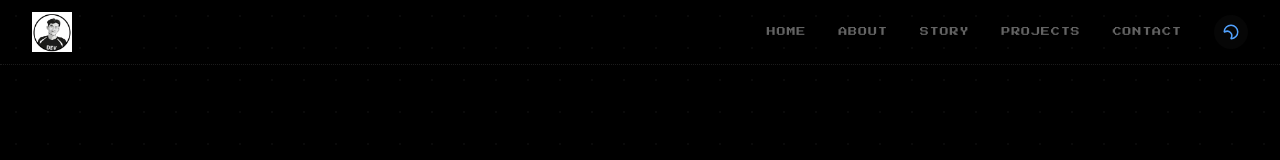
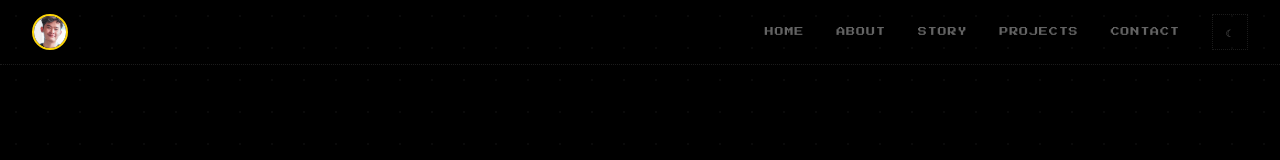
Before and after one commit to NguyenNguyen0/my-portfolio, a Next.js app: page / in a window 1280 px wide. Shown: the top 160 px of the page. Built offline with nearby package versions, Linux system fonts and the light colour scheme.

Commit message:
feat: Enhance smooth scrolling behavior and improve theme toggle animations

```diff
--- a/src/app/globals.css
+++ b/src/app/globals.css
@@ -102,6 +102,10 @@
    Base styles
    ───────────────────────────────────────── */
 @layer base {
+  html {
+    scroll-behavior: smooth;
+  }
+
   * {
     @apply border-border outline-ring/50;
     box-sizing: border-box;
@@ -113,6 +117,7 @@
     font-feature-settings: "ss01", "ss02", "case", "liga", "kern";
     text-rendering: optimizeLegibility;
     -webkit-font-smoothing: antialiased;
+    transition: background-color 0.25s ease, color 0.15s ease;
   }
 
   :lang(vi) {
--- a/src/app/layout.tsx
+++ b/src/app/layout.tsx
@@ -120,7 +120,6 @@ export default function RootLayout({
 					attribute="class"
 					defaultTheme="dark"
 					enableSystem
-					disableTransitionOnChange
 				>
 					{children}
 					<SpeedInsights />
--- a/src/components/ui/resizable-navbar.tsx
+++ b/src/components/ui/resizable-navbar.tsx
@@ -13,6 +13,15 @@ const navItems = [
 	{ name: 'PROJECTS', href: '#projects-section' },
 	{ name: 'CONTACT', href: '#contact-section' },
 ];
+
+function scrollTo(href: string) {
+	const id = href.replace('#', '');
+	const el = document.getElementById(id);
+	if (!el) return;
+	const offset = 64; // navbar height
+	const top = el.getBoundingClientRect().top + window.scrollY - offset;
+	window.scrollTo({ top, behavior: 'smooth' });
+}
 
 export function ResizableNavbar() {
 	const [isOpen, setIsOpen] = useState(false);
@@ -38,13 +47,13 @@ export function ResizableNavbar() {
 			<div className="max-w-7xl mx-auto px-4 sm:px-6 lg:px-8">
 				<div className="flex justify-between items-center h-16">
 					{/* Logo */}
-					<a href="#hero" aria-label="Back to top" className="flex-shrink-0">
-						<div className="w-10 h-10 bg-transparent dark:bg-white flex items-center justify-center overflow-hidden">
+					<a href="#hero" aria-label="Back to top" className="flex-shrink-0 group">
+						<div className="relative w-9 h-9 rounded-full overflow-hidden border-2 border-primary transition-all duration-150 group-hover:shadow-[0_0_0_3px_color-mix(in_oklch,var(--primary)_25%,transparent)]">
 							<Image
-								src="/dev-icon.png"
-								height={40}
-								width={40}
-								alt="NguyenNguyen0 logo"
+								src="/avatar.jpg"
+								height={36}
+								width={36}
+								alt="Nguyễn Trung Nguyên"
 								className="w-full h-full object-cover"
 							/>
 						</div>
@@ -56,6 +65,7 @@ export function ResizableNavbar() {
 							<a
 								key={item.name}
 								href={item.href}
+								onClick={(e) => { e.preventDefault(); scrollTo(item.href); }}
 								className="font-pixel text-[9px] text-muted-foreground tracking-widest transition-colors duration-150 hover:text-primary focus-visible:text-primary focus-visible:outline-none focus-visible:underline"
 							>
 								{item.name}
@@ -94,7 +104,7 @@ export function ResizableNavbar() {
 								<a
 									key={item.name}
 									href={item.href}
-									onClick={() => setIsOpen(false)}
+									onClick={(e) => { e.preventDefault(); setIsOpen(false); scrollTo(item.href); }}
 									className="flex items-center gap-3 font-pixel text-[10px] text-muted-foreground tracking-widest hover:text-primary transition-colors"
 								>
 									<span className="text-primary text-[8px]">▶</span>
--- a/src/components/ui/theme-toggle.tsx
+++ b/src/components/ui/theme-toggle.tsx
@@ -1,34 +1,40 @@
 'use client';
 
-import { motion } from 'framer-motion';
-import { Sun, Moon } from 'lucide-react';
+import { motion, AnimatePresence } from 'framer-motion';
 import { useTheme } from 'next-themes';
+import { useEffect, useState } from 'react';
 
 export function ThemeToggle() {
 	const { theme, setTheme } = useTheme();
+	const [mounted, setMounted] = useState(false);
 
-	const toggleTheme = () => {
-		setTheme(theme === 'light' ? 'dark' : 'light');
-	};
+	useEffect(() => { setMounted(true); }, []);
+
+	if (!mounted) {
+		return <div className="w-9 h-9" aria-hidden="true" />;
+	}
+
+	const isDark = theme === 'dark';
 
 	return (
-		<motion.button
-			onClick={toggleTheme}
-			whileHover={{ scale: 1.05 }}
-			whileTap={{ scale: 0.95 }}
-			className="relative p-2 rounded-full bg-muted hover:bg-muted/80 transition-colors"
+		<button
+			onClick={() => setTheme(isDark ? 'light' : 'dark')}
+			className="relative w-9 h-9 border border-dotted border-border flex items-center justify-center text-muted-foreground transition-colors duration-150 hover:border-solid hover:border-primary hover:text-primary focus-visible:outline-2 focus-visible:outline-dotted focus-visible:outline-ring"
+			aria-label={`Switch to ${isDark ? 'light' : 'dark'} mode`}
 		>
-			<motion.div
-				initial={false}
-				animate={{ rotate: 180 }}
-				transition={{ duration: 0.3 }}
-			>
-				{theme === 'light' ? (
-					<Sun size={18} className="text-yellow-500" />
-				) : (
-					<Moon size={18} className="text-blue-400" />
-				)}
-			</motion.div>
-		</motion.button>
+			<AnimatePresence mode="wait" initial={false}>
+				<motion.span
+					key={isDark ? 'moon' : 'sun'}
+					initial={{ opacity: 0, rotate: -90, scale: 0.6 }}
+					animate={{ opacity: 1, rotate: 0, scale: 1 }}
+					exit={{ opacity: 0, rotate: 90, scale: 0.6 }}
+					transition={{ duration: 0.2, ease: 'easeOut' }}
+					className="absolute font-pixel text-[10px] leading-none select-none"
+					aria-hidden="true"
+				>
+					{isDark ? '☾' : '☀'}
+				</motion.span>
+			</AnimatePresence>
+		</button>
 	);
 }
```
